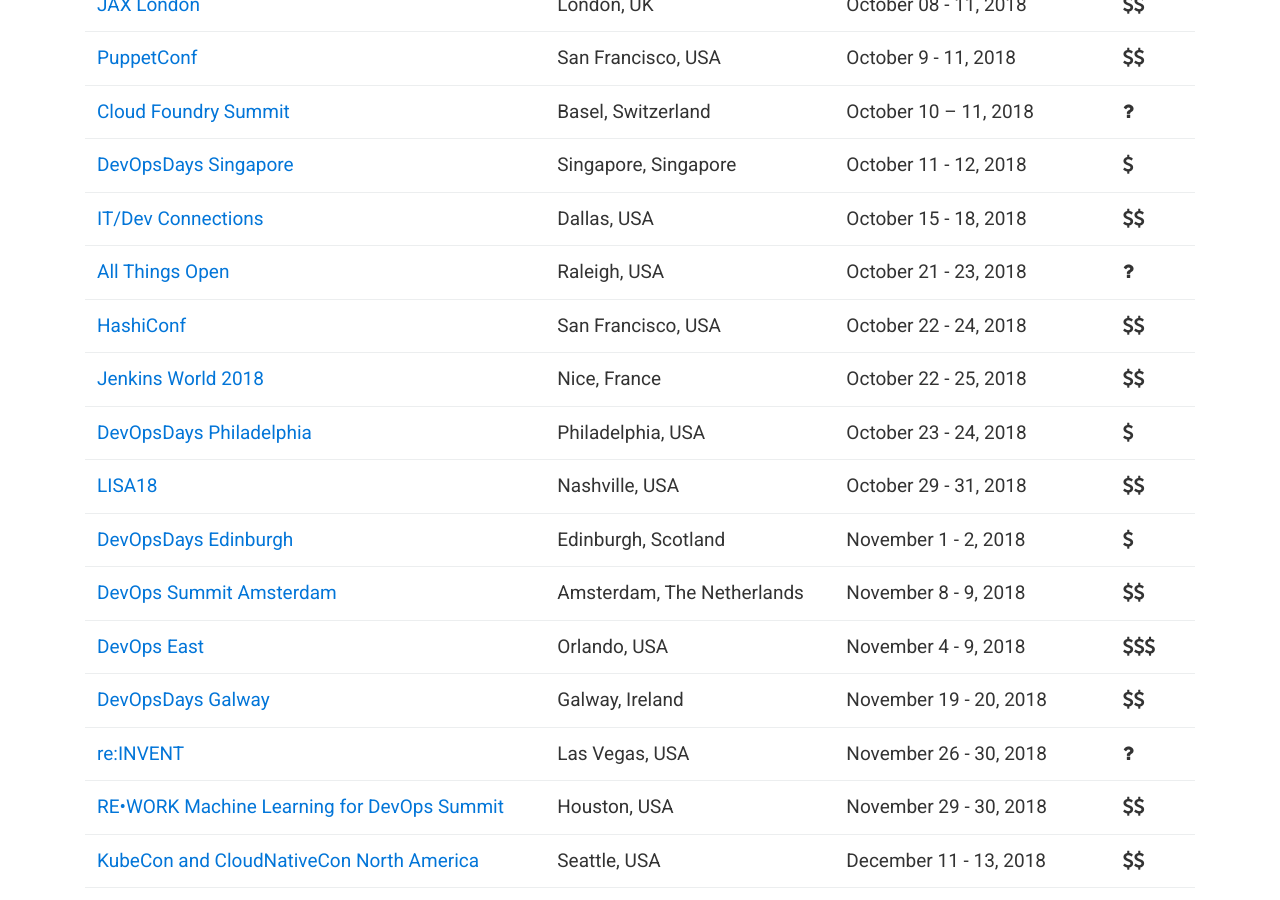
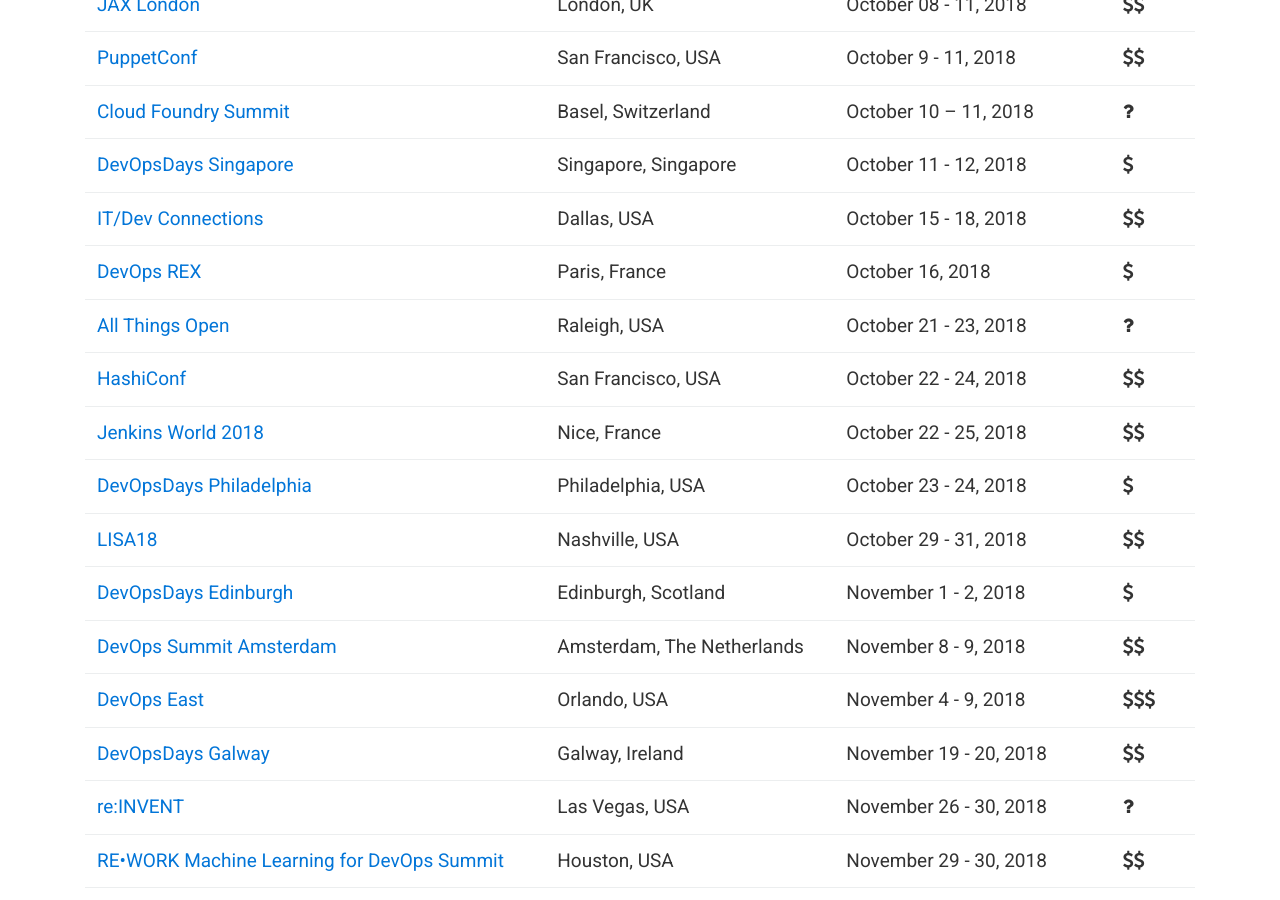
Before and after one commit to finspin/gotodevops.org, a Jekyll site: the page built from index.md, in a window 1280 px wide and 900 px high, scrolled down 4827 px. Built offline with Jekyll 4.4.1, drawn with Linux system fonts in a browser that asks for light colours; nearby versions of some CDN libraries.

Commit message:
Add DevOps Rex (Paris)

```diff
--- a/_data/conferences.yml
+++ b/_data/conferences.yml
@@ -764,6 +764,15 @@
   start-date: 1539561600
   cost: 2
 
+- name: DevOps REX
+  url: http://www.devopsrex.fr/
+  location:
+      city: Paris
+      country: France
+  date: October 16, 2018
+  start-date: 1539673200
+  cost: 1
+
 - name: All Things Open
   url: https://allthingsopen.org/
   location:
```
